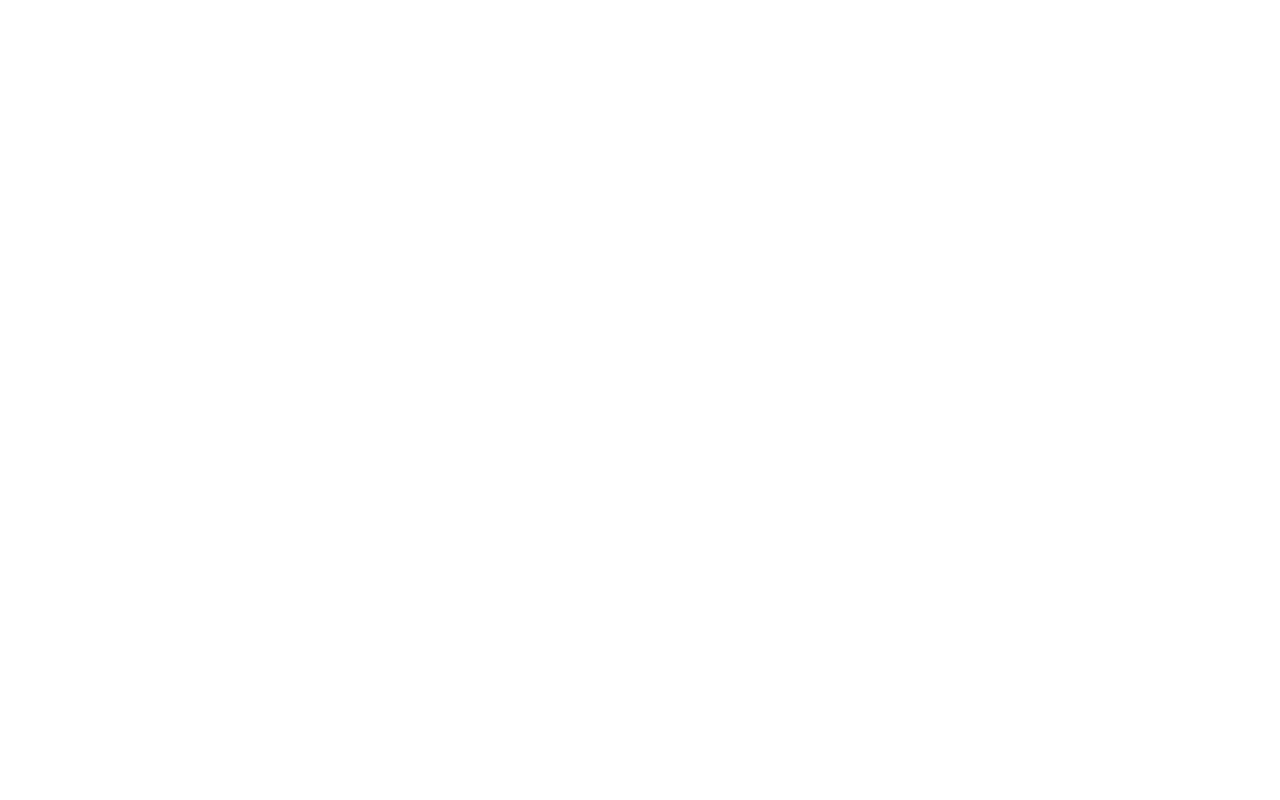
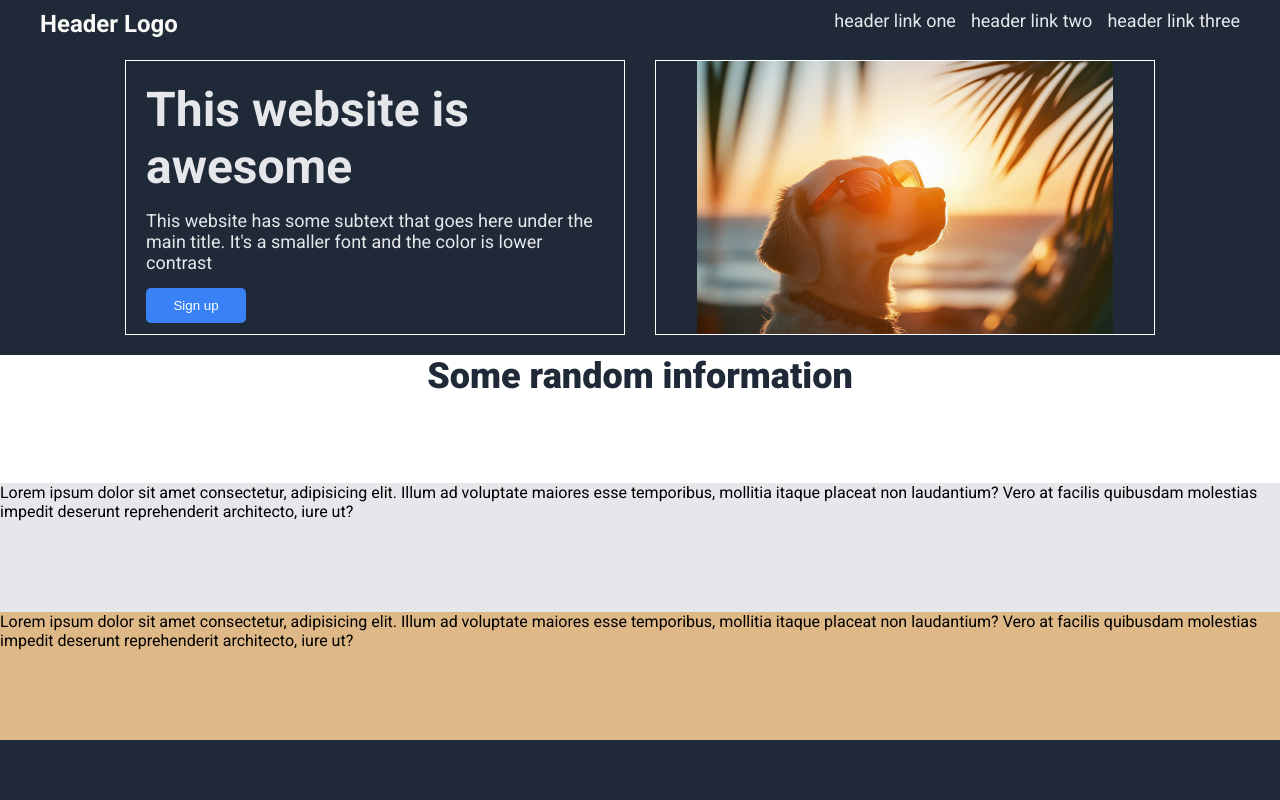
Before and after one commit to guitarmachintos/landing-page, a plain HTML site: page index.html in a window 1280 px wide. Drawn offline with Linux system fonts and the light colour scheme.

Commit message:
Make website layout using flexbox and some sample content

```diff
--- a/index.html
+++ b/index.html
@@ -3,9 +3,54 @@
 <head>
     <meta charset="UTF-8">
     <meta name="viewport" content="width=device-width, initial-scale=1.0">
-    <title>Document</title>
+    <link rel="preconnect" href="https://fonts.googleapis.com">
+    <link rel="preconnect" href="https://fonts.gstatic.com" crossorigin>
+    <link href="https://fonts.googleapis.com/css2?family=Roboto:ital,wght@0,100..900;1,100..900&display=swap"
+        rel="stylesheet">
+    <link rel="stylesheet" href="styles.css">
+    <title>Landing Page</title>
 </head>
 <body>
+    <div class="header">
+        <div class="topLinks">
+            <div class="logo">Header Logo</div>
+            <div class="link">header link one</div>
+            <div class="link">header link two</div>
+            <div class="link">header link three</div>
+        </div>
+    </div>
 
+    <div class="main main1">
+        <div class="signUpContainer">
+            <h2>This website is awesome</h2>
+            <p>
+                This website has some subtext that goes here under the main title. It's
+                a smaller font and the color is lower contrast
+            </p>
+            <button>Sign up</button>
+        </div>
+        <div class="imageContainer">
+            <img src="img/dog.jpg" alt="Dog in sunglasses">
+        </div>
+    </div>
+
+    <div class="main main2">
+        <h3>Some random information</h3>
+
+    </div>
+
+    <div class="main main3">
+        Lorem ipsum dolor sit amet consectetur, adipisicing elit. Illum ad voluptate maiores esse temporibus, mollitia itaque
+        placeat non laudantium? Vero at facilis quibusdam molestias impedit deserunt reprehenderit architecto, iure ut?
+    </div>
+
+    <div class="main main4">
+        Lorem ipsum dolor sit amet consectetur, adipisicing elit. Illum ad voluptate maiores esse temporibus, mollitia itaque
+        placeat non laudantium? Vero at facilis quibusdam molestias impedit deserunt reprehenderit architecto, iure ut?
+    </div>
+
+    <div class="footer">
+
+    </div>
 </body>
 </html>
--- a/styles.css
+++ b/styles.css
@@ -0,0 +1,130 @@
+* {
+    box-sizing: border-box;
+    margin: 0;
+    padding: 0;
+    /* border: 1px solid black; */
+}
+
+body {
+    font-family: 'Roboto', Helvetica, sans-serif, sans-serif;
+    height: 100vh;
+    display: flex;
+    flex-direction: column;
+}
+
+.header,
+.footer {
+    flex: 0 0 60px;
+    background-color: #1F2937;
+    padding: 10px 40px;
+}
+
+.main {
+    flex: 1;
+    background-color: aquamarine;
+}
+
+.main1 {
+    background-color: #1F2937;
+    /* flex-basis: 100px; */
+    display: flex;
+    justify-content: center;
+    gap: 30px;
+    flex-wrap: wrap;
+    padding-bottom: 20px;
+}
+
+.main2 {
+    background-color: white;
+    display: flex;
+    flex-direction: column;
+    align-items: center;
+}
+
+.main2 h3 {
+    font-size: 36px;
+    color: #1F2937;
+    font-weight: 900;
+}
+
+.main3 {
+    background-color: #E5E7EB;
+}
+
+.main4 {
+    background-color: burlywood;
+}
+
+.topLinks {
+    display: flex;
+    color: white;
+    gap: 15px;
+}
+
+.header .logo {
+    font-size: 24px;
+    color: #F9FAF8;
+    font-weight: bold;
+}
+
+/* A Technique from css to select the first class from various classes*/
+/* Select all children first first and apply the CSS*/
+.topLinks > .link {
+    margin-left: auto;
+    font-size: 18px;
+    color: #E5E7EB;
+}
+/* Then select all except the first to unapply, hence only first applied*/
+.topLinks > .link ~ .link {
+    margin-left: 0;
+}
+
+.signUpContainer {
+    flex-basis: 500px;
+    height: 275px;
+    border: 1px solid white;
+    padding: 20px;
+    display: flex;
+    flex-direction: column;
+    align-items: flex-start;
+    gap: 15px;
+}
+
+.signUpContainer h2 {
+    font-size: 48px;
+    color: #E5E7EB;
+}
+
+.signUpContainer p {
+    font-size: 18px;
+    color: #E5E7EB;
+}
+
+.signUpContainer button {
+    background-color: #3882F6;
+    padding: 10px;
+    border: none;
+    border-radius: 5px;
+    color: white;
+    width: 100px;
+}
+
+.signUpContainer button:hover {
+    background-color: white;
+    color: #3882F6;
+    cursor: pointer;
+    border: 1px solid black;
+}
+
+.imageContainer {
+    flex-basis: 500px;
+    height: 275px;
+    border: 1px solid white;
+    display: flex;
+    justify-content: center;
+}
+
+.imageContainer img {
+    max-width: 100%;
+    max-height: 100%;
+}
```
Also changed, not shown: img/dog.jpg (added).
